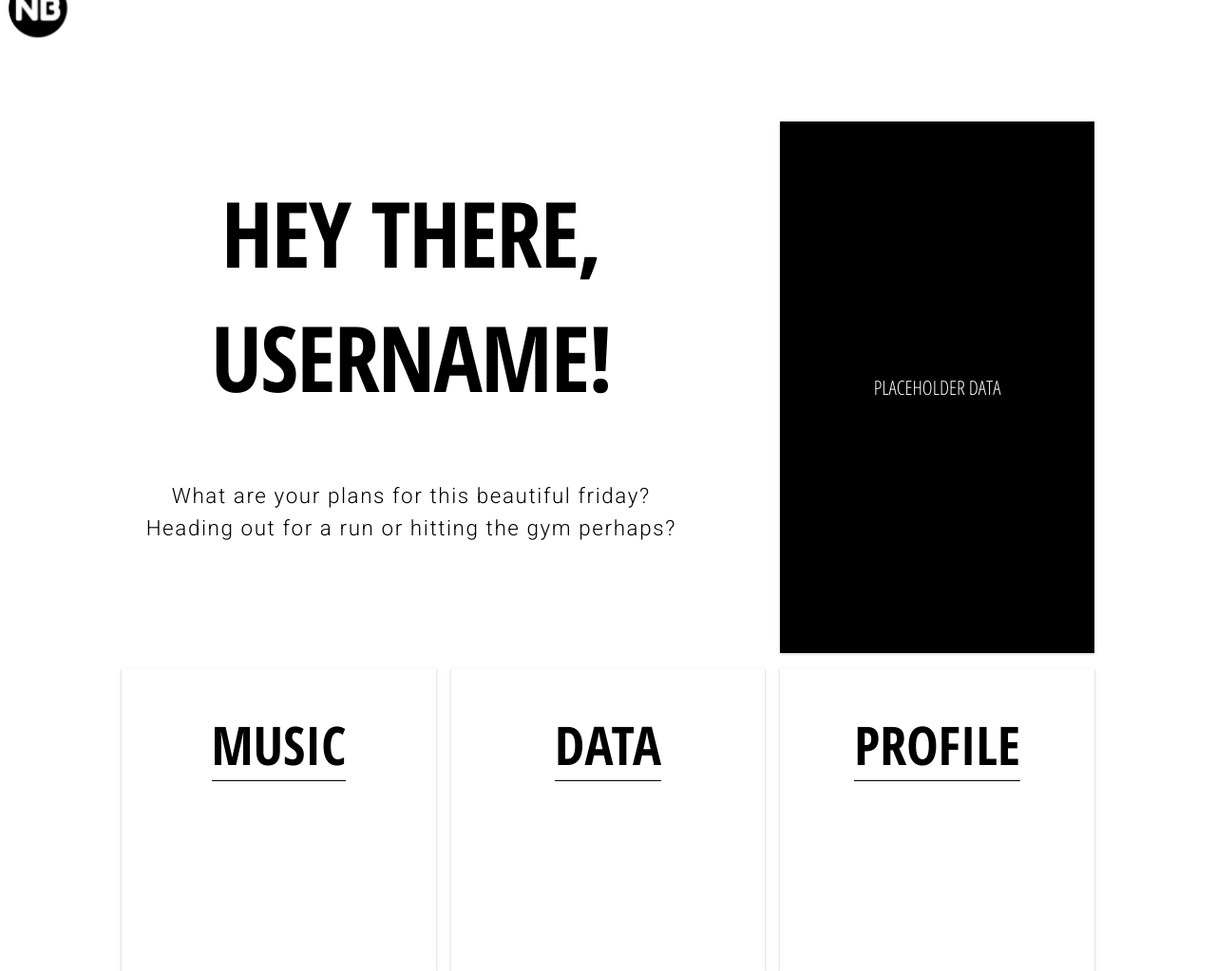
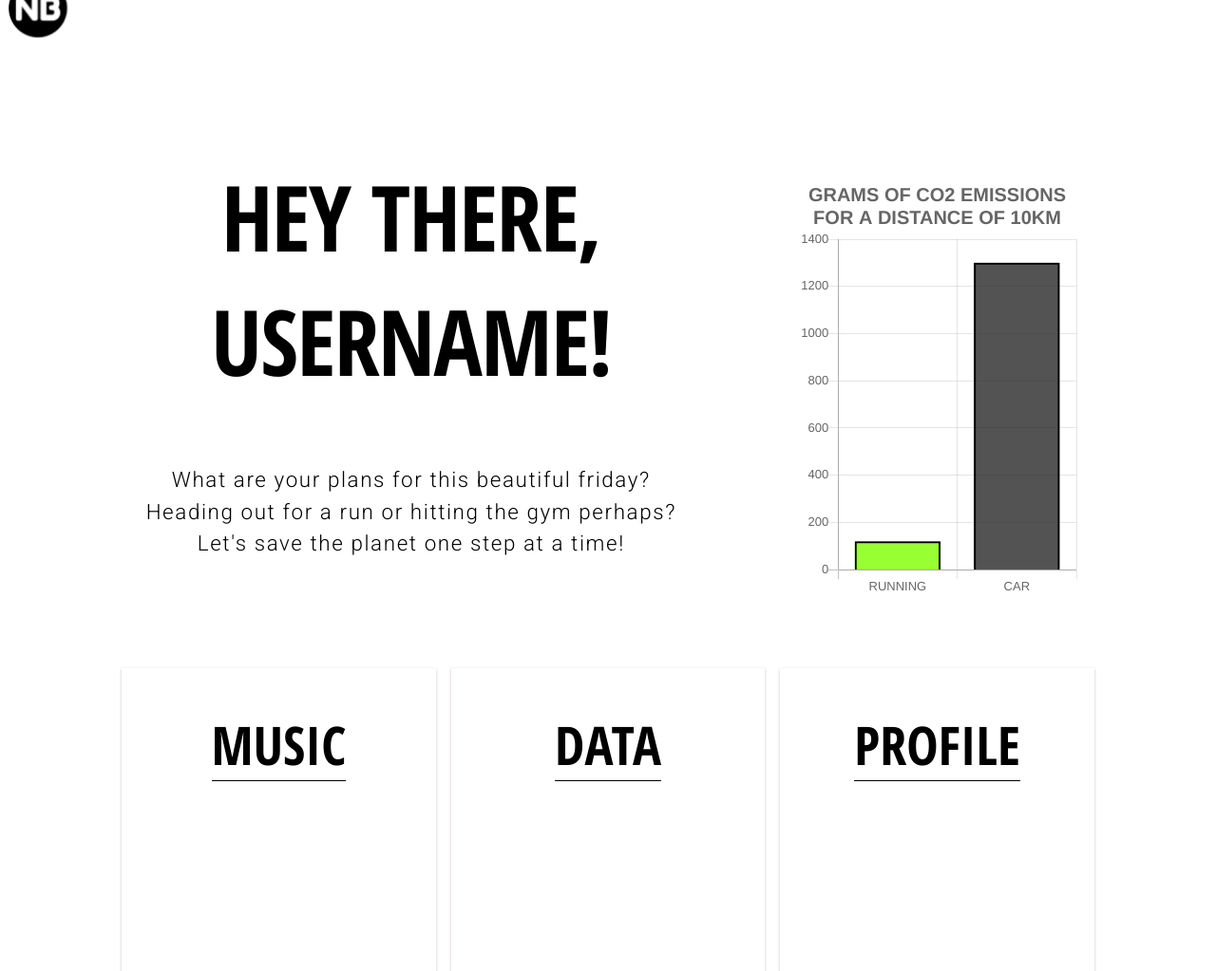
Before and after one commit to PetraSil/webappschool, a PHP site: page /dashboard.html in a window 1280 px wide. Shown: the part 32-1055 px from the top of the page at 95% size. Run offline with PHP 8.4, Linux system fonts and the light colour scheme; some libraries are stand-ins or nearby versions.

Commit message:
Dashboard work
Chart testing mostly.

```diff
--- a/dashboard.css
+++ b/dashboard.css
@@ -7,13 +7,6 @@ html,
 body {
     margin: 0;
     padding: 0;
-}
-
-body {
-    background-image: url("");
-    background-repeat: no-repeat;
-    background-size: cover;
-    background-position: center center;
 }
 
 a {
@@ -122,36 +115,20 @@ a {
     align-items: center;
     background-color: transparent;
     box-shadow: none;
-}
-
-.databox_section {
-    display: flex;
-    justify-content: center;
-    align-items: center;
-    text-align: center;
-    font-size: 1.3rem;
-    background-color: rgba(255, 255, 255, 0.95);
     padding: 1rem;
     height: 100%;
     width: 100%;
-    box-shadow: 0px 1px 3px rgb(207, 193, 193);
     min-height: 20rem;
+}
+
+@media(max-width: 800px) {
+    #dashboard_databox {
+        margin-bottom: 5rem;
+    }
 }
 
 .dashboard_section h3 {
     border-bottom: 1px solid black;
-}
-
-#databox1 {
-    grid-area: databox1;
-    background-color: black;
-    color: white;
-    display: flex;
-
-}
-
-#databox2 {
-    grid-area: databox2;
 }
 
 #dashboard_header {
@@ -168,7 +145,6 @@ a {
     box-shadow: none;
     flex-direction: column;
     width: 90%;
-
 }
 
 #dashboard_profile {
--- a/dashboard.html
+++ b/dashboard.html
@@ -55,11 +55,11 @@
     <section id="dashboard_main_container">
         <div class="dashboard_section" id="dashboard_header"><h1 id="dashboard_h1">HEY THERE,<br>USERNAME!</h1><br>
         <h2 id="dashboard_h2">What are your plans for this beautiful <span id="weekday"></span>?<br>
-            Heading out for a run or hitting the gym perhaps?
+            Heading out for a run or hitting the gym perhaps?<br>
+            Let's save the planet one step at a time!
         </div>
         <div class="dashboard_section" id="dashboard_databox">
-            <div class="databox_section" id="databox1">PLACEHOLDER DATA
-        </div>
+            <canvas id="sportChart" width="100%" height=150px"></canvas>
         </div>
         <div class="dashboard_section" id="dashboard_profile">
             <div class="dashboard_section_top"><h3>DATA</h3></div>
@@ -102,7 +102,7 @@
         <p>General overlay placeholder for the Company and Legal section</p>
         <h4 id="close_general_overlay">CLOSE</h4>
     </section>
-
+    <script src="https://cdn.jsdelivr.net/npm/chart.js@2.8.0/dist/Chart.min.js"></script>
     <script src="dashboard.js"></script>
 
 </body>
--- a/dashboard.js
+++ b/dashboard.js
@@ -129,3 +129,51 @@ const day = () => {
 }
 
 window.addEventListener("load", day);
+
+
+/* BAR CHART */
+let chart = document.getElementById("sportChart").getContext("2d");
+Chart.defaults.global.animation.duration = 5000;
+Chart.defaults.global.defaultFontSize = 13;
+
+const myChart = new Chart(chart, {
+    type: "bar",
+    data: {
+        labels: ["RUNNING", "CAR"],
+        datasets: [
+            {
+                label: "YOUR Co2 EMISSISONS",
+                data: [
+                    120, 1300
+                ],
+                backgroundColor: [
+                    "rgba(127, 255, 0, 0.8)",
+                    "rgba(40, 40, 40, 0.8)"
+                ],
+                borderWidth: 2,
+                borderColor: "rgb(0, 0, 0)"
+            }
+        ]
+    },
+    options: {
+        scales: {
+            yAxes: [{
+                ticks: {
+                    beginAtZero: true
+                }
+            }]
+        },
+        legend: {
+            display: false,
+            labels: {
+                display: false
+            }
+        },
+        title: {
+            display: true,
+            text: ["GRAMS OF CO2 EMISSIONS", "FOR A DISTANCE OF 10KM"],
+            fontSize: 20
+        }
+    }
+}
+)
```
